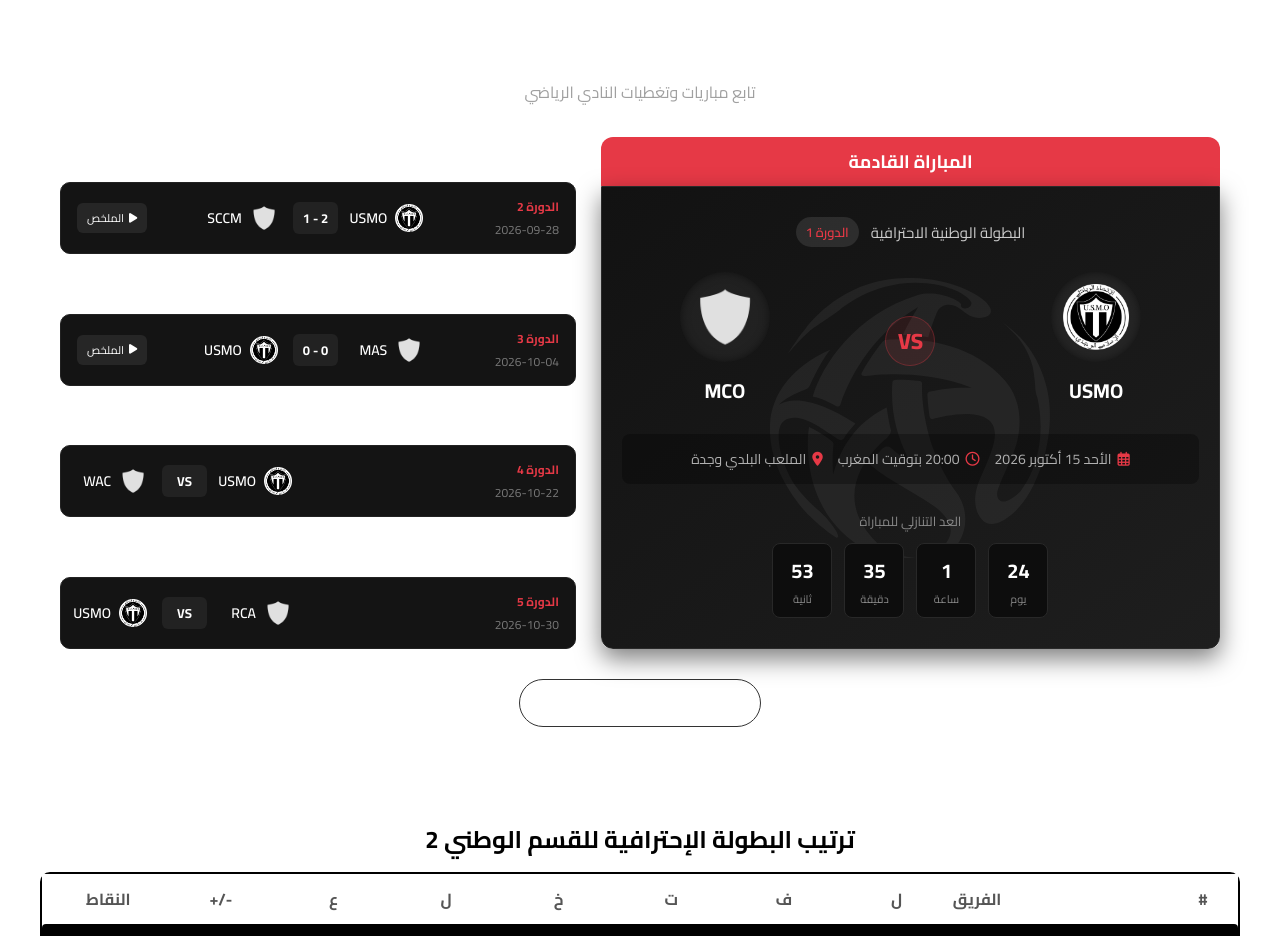
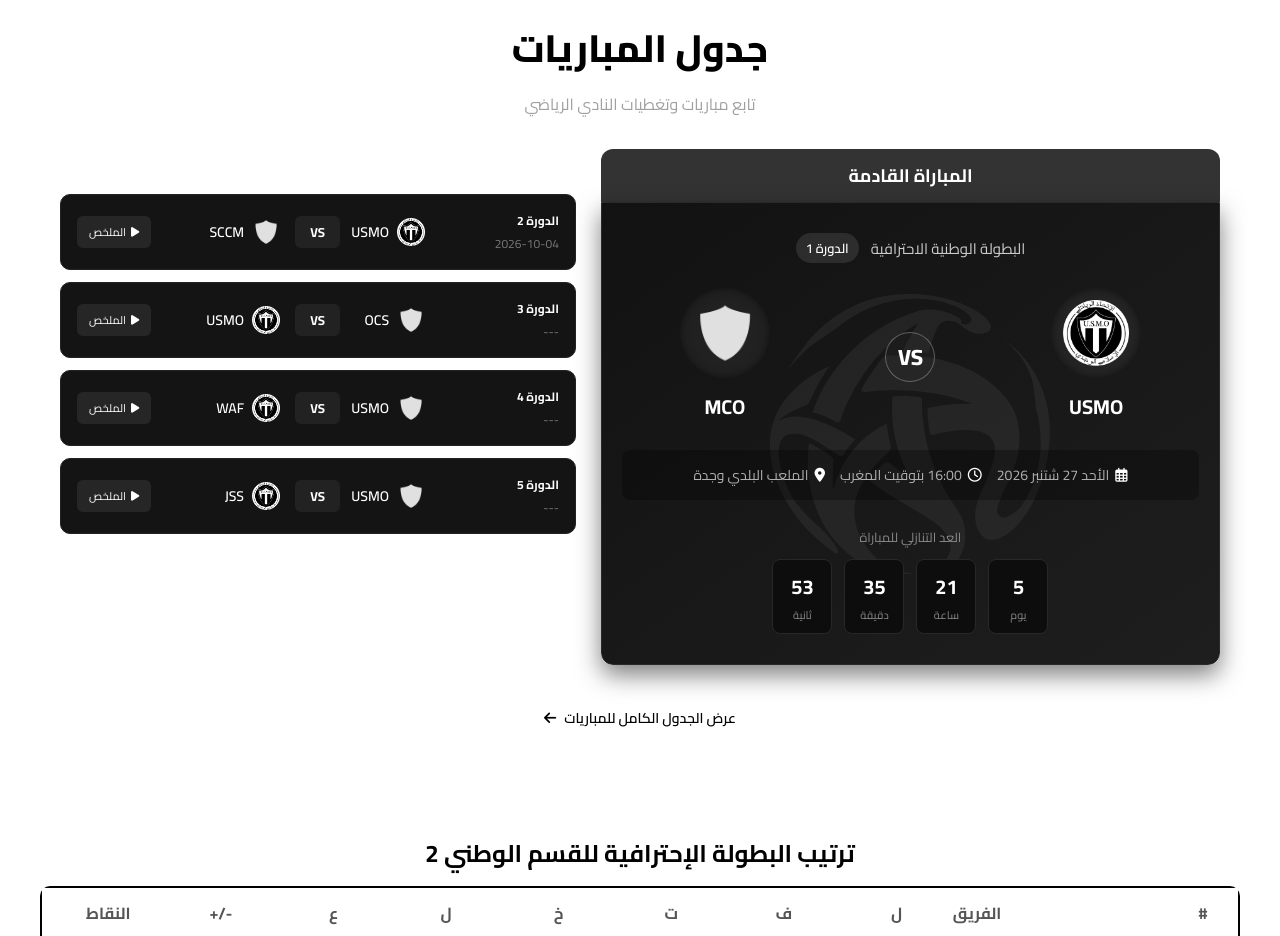
Before and after one commit to karim99karimlk-sudo/front-end-project, a React (Vite) app: page / in a window 1280 px wide. Shown: the part 820-1756 px from the top of the page. Built offline with nearby package versions, Linux system fonts and the light colour scheme; a web font is replaced by a local one.

Commit message:
Update matches component

```diff
--- a/src/components/Matches.css
+++ b/src/components/Matches.css
@@ -14,9 +14,9 @@
 }
 
 .section-header h2 {
-  font-size: 32px;
+  font-size: 38px;
   font-weight: 800;
-  color: #ffffff;
+  color: #000000; /* Adjusted for dark section consistency */
   margin-bottom: 5px;
 }
 
@@ -43,10 +43,10 @@
 }
 
 .badge-title {
-  background-color: #e63946;
+  background-color: #333333;
   color: #ffffff;
   font-weight: 700;
-  padding: 8px 16px;
+  padding: 10px 16px;
   border-top-left-radius: 12px;
   border-top-right-radius: 12px;
   font-size: 18px;
@@ -97,7 +97,7 @@
   padding: 3px 10px;
   border-radius: 20px;
   font-size: 13px;
-  color: #e63946;
+  color: #ffffff;
   font-weight: 600;
 }
 
@@ -126,7 +126,7 @@
   display: flex;
   align-items: center;
   justify-content: center;
-  box-shadow: inset 0 0 10px rgba(0,0,0,0.5);
+  box-shadow: inset 0 0 10px rgba(0, 0, 0, 0.5);
 }
 
 .main-teams .logo-wrapper img {
@@ -143,9 +143,9 @@
 .vs-badge {
   font-size: 22px;
   font-weight: 800;
-  color: #e63946;
-  background-color: rgba(230, 57, 70, 0.1);
-  border: 1px solid rgba(230, 57, 70, 0.3);
+  color: #ffffff;
+  background-color: rgba(55, 54, 54, 0.2);
+  border: 1px solid rgba(240, 240, 240, 0.3);
   width: 50px;
   height: 50px;
   border-radius: 50%;
@@ -175,7 +175,7 @@
 }
 
 .meta-item i {
-  color: #e63946;
+  color: #ffffff;
 }
 
 /* Countdown */
@@ -222,7 +222,7 @@
 }
 
 /* ---------------------------------- */
-/* LEFT SIDE: Side List (4 items)     */
+/* LEFT SIDE: Side List               */
 /* ---------------------------------- */
 .side-matches-list {
   flex: 1;
@@ -241,15 +241,15 @@
   display: flex;
   flex-direction: column;
   gap: 12px;
-  height: 100%;
-  justify-content: space-between;
+  justify-content: flex-start;
 }
 
 .side-match-card {
   background-color: #141414;
   border: 1px solid #222222;
   border-radius: 10px;
-  padding: 12px 16px;
+  padding: 14px 16px;
+  min-height: 70px;
   display: flex;
   align-items: center;
   justify-content: space-between;
@@ -269,7 +269,7 @@
 }
 
 .side-round {
-  color: #e63946;
+  color: #ffffff;
   font-weight: 700;
 }
 
@@ -313,7 +313,7 @@
   color: #ffffff;
   background-color: rgba(255, 255, 255, 0.08);
   font-size: 11px;
-  padding: 5px 10px;
+  padding: 6px 12px;
   border-radius: 6px;
   text-decoration: none;
   display: flex;
@@ -326,7 +326,7 @@
   background-color: #e63946;
 }
 
-/* Bottom Full Schedule Button */
+/* Bottom Full Schedule Link */
 .full-schedule-wrapper {
   margin-top: 30px;
   text-align: center;
@@ -337,8 +337,7 @@
   align-items: center;
   gap: 8px;
   background-color: transparent;
-  border: 1px solid #333333;
-  color: #ffffff;
+  color: #000000;
   padding: 10px 24px;
   border-radius: 25px;
   text-decoration: none;
@@ -384,6 +383,7 @@
     flex-direction: column;
     gap: 10px;
     text-align: center;
+    padding: 16px;
   }
 
   .side-card-info {
--- a/src/components/Matches.jsx
+++ b/src/components/Matches.jsx
@@ -1,4 +1,4 @@
-import { useState, useEffect } from 'react';
+import { useState, useEffect, useCallback } from 'react';
 import { Link } from 'react-router';
 import './Matches.css';
 
@@ -6,75 +6,75 @@
 import UnknownTeamLogo from '../pages/USMO IMG/Icons/unknown.team.png';
 import USMOLogo from '../pages/USMO IMG/logo/cropped_circle_image.png';
 export default function Matches() {
-  // Target date for the upcoming match
-  const upcomingMatchDate = new Date('2026-10-15T20:00:00');
+  // Target date for the upcoming match (Sunday, Sept 27, 2026)
+  const targetTime = new Date('2026-09-27T16:00:00').getTime();
+
+  const calculateTimeLeft = useCallback(() => {
+    const difference = targetTime - Date.now();
+    if (difference > 0) {
+      return {
+        days: Math.floor(difference / (1000 * 60 * 60 * 24)),
+        hours: Math.floor((difference / (1000 * 60 * 60)) % 24),
+        minutes: Math.floor((difference / (1000 * 60)) % 60),
+        seconds: Math.floor((difference / 1000) % 60),
+      };
+    }
+    return { days: 0, hours: 0, minutes: 0, seconds: 0 };
+  }, [targetTime]);
 
   const [timeLeft, setTimeLeft] = useState(calculateTimeLeft());
 
-  function calculateTimeLeft() {
-    const difference = +upcomingMatchDate - +new Date();
-    let timeLeft = {};
-
-    if (difference > 0) {
-      timeLeft = {
-        days: Math.floor(difference / (1000 * 60 * 60 * 24)),
-        hours: Math.floor((difference / (1000 * 60 * 60)) % 24),
-        minutes: Math.floor((difference / 1000 / 60) % 60),
-        seconds: Math.floor((difference / 1000) % 60),
-      };
-    } else {
-      timeLeft = { days: 0, hours: 0, minutes: 0, seconds: 0 };
-    }
-    return timeLeft;
-  }
-
   useEffect(() => {
+    setTimeLeft(calculateTimeLeft());
     const timer = setInterval(() => {
       setTimeLeft(calculateTimeLeft());
     }, 1000);
+
     return () => clearInterval(timer);
-  }, []);
+  }, [calculateTimeLeft]);
 
-  // Mock data for upcoming/recent matches list (Left side - 4 matches)
+  // Mock data for upcoming/recent matches list
   const otherMatches = [
     {
       id: 1,
       round: 'الدورة 2',
-      date: '2026-09-28',
+      date: '2026-10-04',
       team1: { name: 'USMO', logo: USMOLogo },
       team2: { name: 'SCCM', logo: UnknownTeamLogo },
-      score: '2 - 1',
+      score: 'VS',
       finished: true,
       highlights: '#',
     },
     {
       id: 2,
       round: 'الدورة 3',
-      date: '2026-10-04',
-      team1: { name: 'MAS', logo: UnknownTeamLogo },
+      date: '---',
+      team1: { name: 'OCS', logo: UnknownTeamLogo },
       team2: { name: 'USMO', logo: USMOLogo },
-      score: '0 - 0',
+      score: 'VS',
       finished: true,
       highlights: '#',
     },
     {
       id: 3,
       round: 'الدورة 4',
-      date: '2026-10-22',
-      team1: { name: 'USMO', logo: USMOLogo },
-      team2: { name: 'WAC', logo: UnknownTeamLogo },
+      date: '---',
+      team1: { name: 'USMO', logo: UnknownTeamLogo },
+      team2: { name: 'WAF', logo: USMOLogo },
       score: 'VS',
-      finished: false,
+      finished: true,
+      highlights: '#',
     },
     {
       id: 4,
       round: 'الدورة 5',
-      date: '2026-10-30',
-      team1: { name: 'RCA', logo: UnknownTeamLogo },
-      team2: { name: 'USMO', logo: USMOLogo },
+      date: '---',
+      team1: { name: 'USMO', logo: UnknownTeamLogo },
+      team2: { name: 'JSS', logo: USMOLogo },
       score: 'VS',
-      finished: false,
-    },
+      finished: true,
+      highlights: '#',
+    }
   ];
 
   return (
@@ -123,11 +123,11 @@
             <div className="match-meta">
               <div className="meta-item">
                 <i className="fa-regular fa-calendar-days"></i>
-                <span>الأحد 15 أكتوبر 2026</span>
+                <span>الأحد 27 شتنبر 2026</span>
               </div>
               <div className="meta-item">
                 <i className="fa-regular fa-clock"></i>
-                <span>20:00 بتوقيت المغرب</span>
+                <span>16:00 بتوقيت المغرب</span>
               </div>
               <div className="meta-item">
                 <i className="fa-solid fa-location-dot"></i>
@@ -140,19 +140,19 @@
               <span className="countdown-title">العد التنازلي للمباراة</span>
               <div className="countdown-boxes">
                 <div className="time-box">
-                  <span className="number">{timeLeft.days || 0}</span>
+                  <span className="number">{timeLeft.days}</span>
                   <span className="label">يوم</span>
                 </div>
                 <div className="time-box">
-                  <span className="number">{timeLeft.hours || 0}</span>
+                  <span className="number">{timeLeft.hours}</span>
                   <span className="label">ساعة</span>
                 </div>
                 <div className="time-box">
-                  <span className="number">{timeLeft.minutes || 0}</span>
+                  <span className="number">{timeLeft.minutes}</span>
                   <span className="label">دقيقة</span>
                 </div>
                 <div className="time-box">
-                  <span className="number">{timeLeft.seconds || 0}</span>
+                  <span className="number">{timeLeft.seconds}</span>
                   <span className="label">ثانية</span>
                 </div>
               </div>
@@ -160,7 +160,7 @@
           </div>
         </div>
 
-        {/* LEFT SIDE: 4 Column Cards */}
+        {/* LEFT SIDE:hhhhg Side List */}
         <div className="side-matches-list">
           <div className="list-title">المباريات الأخرى</div>
 
```
